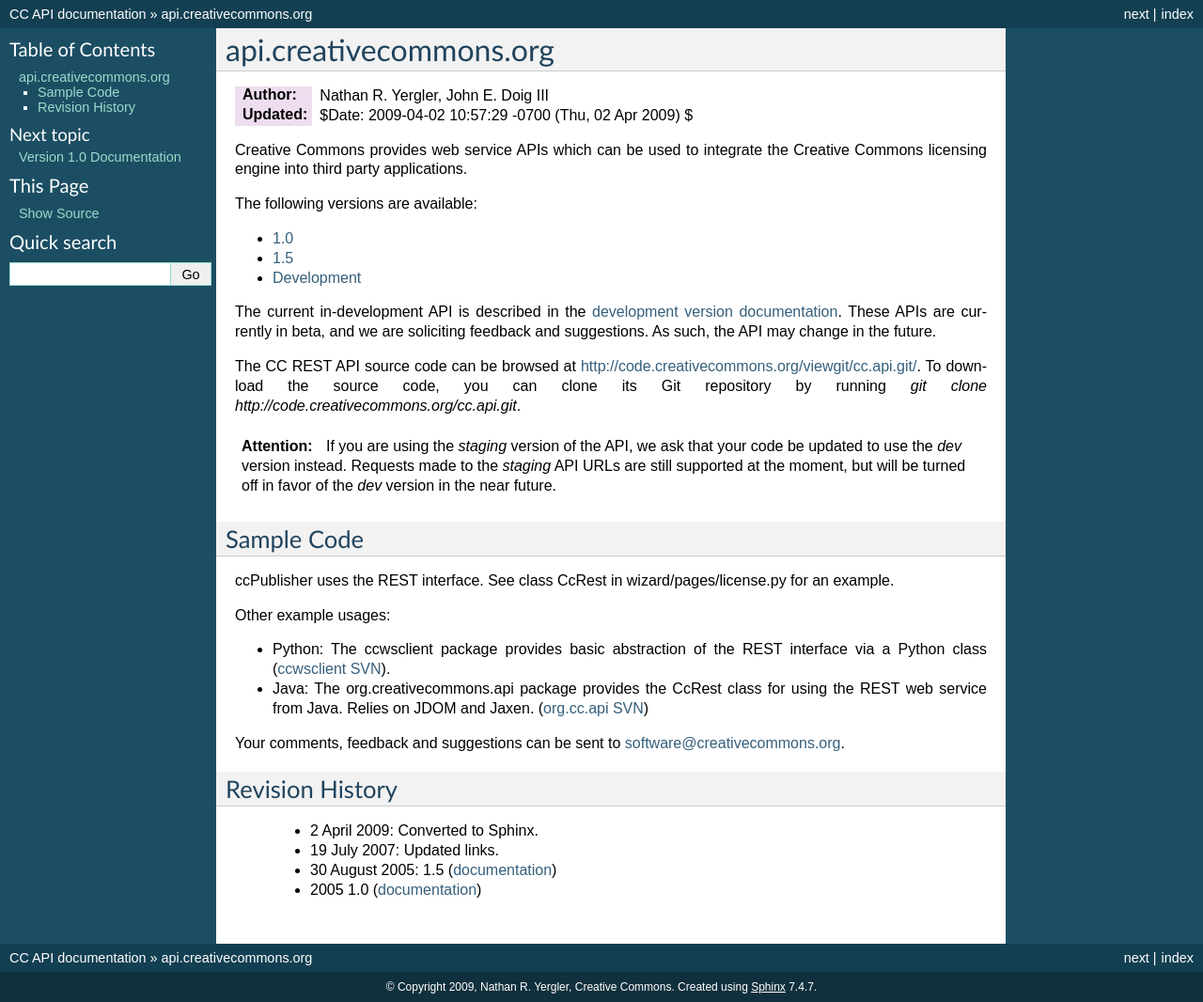
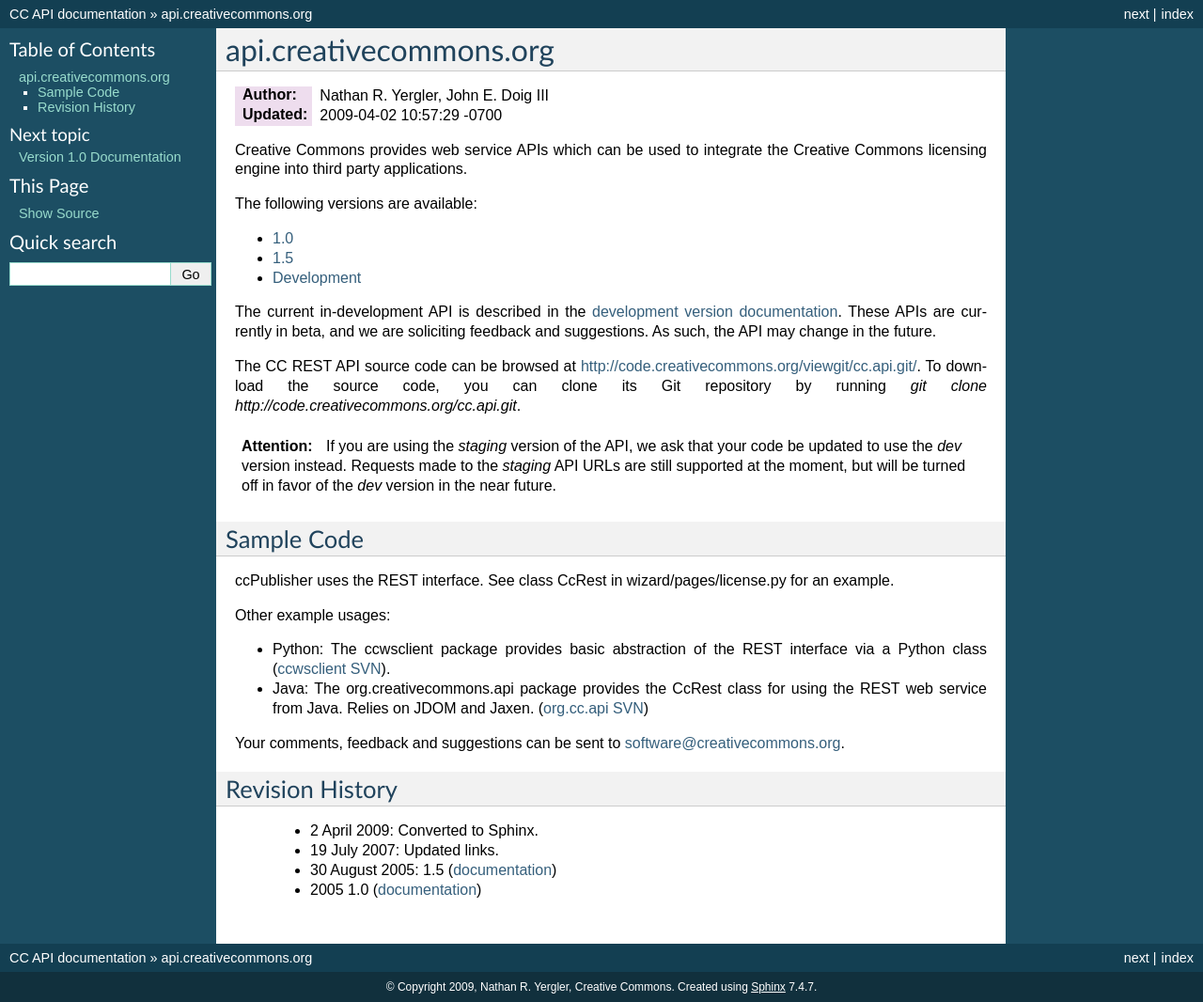
Before and after one commit to cc-archive/cc.api, a Sphinx documentation site: the page built from docs/index.rst, in a window 1280 px wide. Shown: the whole page at 94% size. Built offline with Sphinx 7.4.7, drawn with Linux system fonts in a browser that asks for light colours.

Commit message:
Got rid of what seems to be a formatting error

```diff
--- a/docs/index.rst
+++ b/docs/index.rst
@@ -3,7 +3,7 @@
 =======================
 
 :Author: Nathan R. Yergler, John E. Doig III
-:Updated: $Date: 2009-04-02 10:57:29 -0700 (Thu, 02 Apr 2009) $
+:Updated: 2009-04-02 10:57:29 -0700
 
 Creative Commons provides web service APIs which can be used to integrate
 the Creative Commons licensing engine into third party applications.
```
